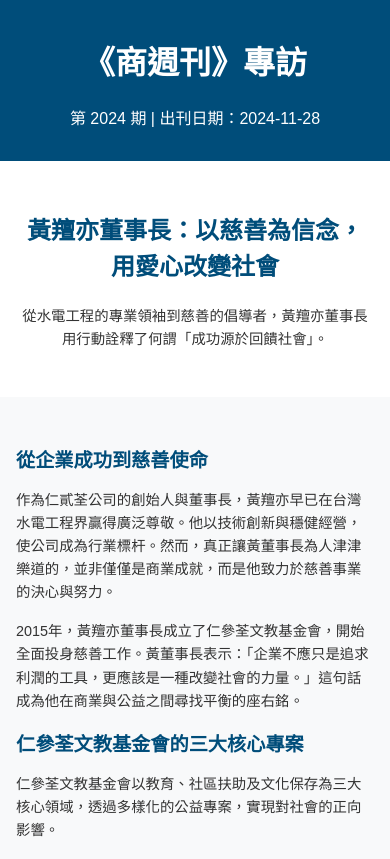
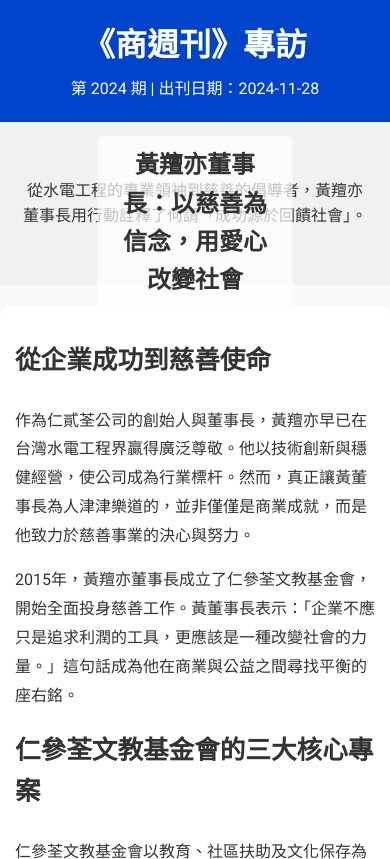
Before and after one commit to a6868a/business, a plain HTML site: page index.html in a window 390 px wide. Shown: the top 859 px of the page. Drawn offline with Linux system fonts and the light colour scheme; a script that the page names is missing.

Commit message:
Update main.css

```diff
--- a/main.css
+++ b/main.css
@@ -1,80 +1,159 @@
-/* 全局樣式 */
+/* 引入Google Fonts */
+@import url('https://fonts.googleapis.com/css2?family=Roboto:wght@400;700&display=swap');
+
+/* CSS變量 */
+:root {
+    --primary-color: #0044cc;
+    --secondary-color: #f1f1f1;
+    --accent-color: #ff6600;
+    --text-color: #333;
+    --background-color: #f9f9f9;
+    --header-footer-bg: #0044cc;
+    --header-footer-text: #ffffff;
+    --box-shadow: 0 4px 6px rgba(0, 0, 0, 0.1);
+}
+
+/* 基本樣式 */
 body {
-    font-family: Arial, sans-serif;
+    font-family: 'Roboto', Arial, sans-serif;
+    line-height: 1.6;
     margin: 0;
     padding: 0;
-    background-color: #f8f9fa;
+    color: var(--text-color);
+    background-color: var(--background-color);
 }
 
-/* 頂部區域樣式 */
 header {
-    background-color: #004d7a;
-    color: white;
-    padding: 1rem;
+    background-color: var(--header-footer-bg);
+    color: var(--header-footer-text);
+    text-align: center;
+    padding: 20px 0;
+}
+
+header h1 {
+    margin: 0;
+    font-size: 2.8rem;
+    font-weight: 700;
+}
+
+header p {
+    margin: 5px 0 0;
+    font-size: 1rem;
+}
+
+.hero {
+    position: relative;
+    background-color: var(--secondary-color);
+    padding: 40px 20px;
     text-align: center;
 }
 
-/* 主要內容樣式 */
-.hero {
-    background-color: #ffffff;
-    padding: 2rem 1rem;
-    text-align: center;
+.hero-image {
+    width: 100%;
+    height: auto;
+    opacity: 0.8;
 }
 
 .hero h2 {
-    font-size: 2rem;
-    line-height: 1.5;
-    color: #004d7a;
+    position: absolute;
+    top: 50%;
+    left: 50%;
+    transform: translate(-50%, -50%);
+    background: rgba(255, 255, 255, 0.7);
+    padding: 10px 20px;
+    border-radius: 5px;
+    font-size: 1.8rem;
+    color: #333;
+    font-weight: 700;
 }
 
-.hero p {
-    font-size: 1rem;
-    color: #333;
-    line-height: 1.6;
-}
-
-/* 內容區域樣式 */
 .content {
-    padding: 2rem 1rem;
+    padding: 30px;
+    max-width: 900px;
+    margin: 20px auto;
+    background: white;
+    box-shadow: var(--box-shadow);
+    border-radius: 10px;
 }
 
 .content h3 {
-    font-size: 1.5rem;
-    color: #004d7a;
-    margin-top: 1rem;
-    margin-bottom: 0.5rem;
+    font-size: 1.6rem;
+    margin-top: 20px;
+    font-weight: 700;
 }
 
-.content p {
-    margin: 1rem 0;
-    line-height: 1.6;
+.content p, .content ul, .content ol {
     font-size: 1rem;
-    color: #333;
+    line-height: 1.8;
 }
 
-/* 頁腳樣式 */
-footer {
-    text-align: center;
-    padding: 1rem;
-    background-color: #00334e;
-    color: white;
+.content ul, .content ol {
+    margin: 10px 0;
+    padding-left: 20px;
 }
 
-/* 響應式設計（針對小螢幕） */
-@media (max-width: 768px) {
+.content li {
+    margin-bottom: 10px;
+}
+
+blockquote {
+    background-color: #eee;
+    padding: 15px 20px;
+    font-style: italic;
+    border-left: 4px solid var(--primary-color);
+    margin: 20px 0;
+    border-radius: 5px;
+}
+
+footer {
+    background-color: var(--header-footer-bg);
+    color: var(--header-footer-text);
+    text-align: center;
+    padding: 20px 0;
+    margin-top: 20px;
+}
+
+footer .socials a {
+    display: inline-flex;
+    align-items: center;
+    color: var(--header-footer-text);
+    text-decoration: none;
+    margin: 0 10px;
+    font-size: 1.1rem;
+}
+
+footer .socials a i {
+    margin-right: 5px;
+}
+
+footer .socials a:hover {
+    color: var(--accent-color);
+}
+
+a {
+    color: var(--accent-color);
+    text-decoration: none;
+}
+
+a:hover {
+    text-decoration: underline;
+    color: darken(var(--accent-color), 10%);
+}
+
+@media (max-width: 600px) {
+    header h1 {
+        font-size: 2rem;
+    }
+
     .hero h2 {
         font-size: 1.5rem;
     }
 
-    .hero p {
-        font-size: 0.9rem;
+    .content {
+        padding: 15px;
     }
 
-    .content h3 {
-        font-size: 1.2rem;
-    }
-
-    .content p {
-        font-size: 0.9rem;
+    footer .socials a {
+        font-size: 1rem;
     }
 }
```
